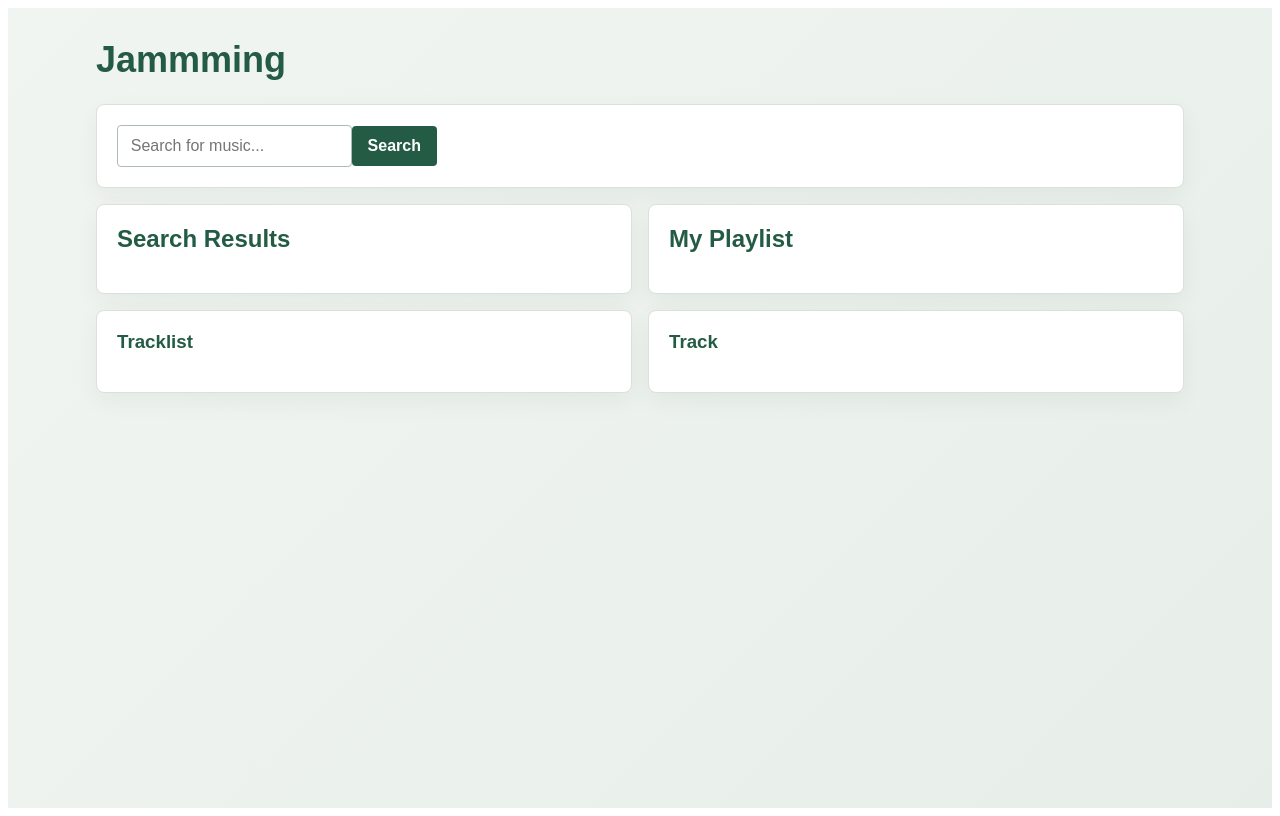
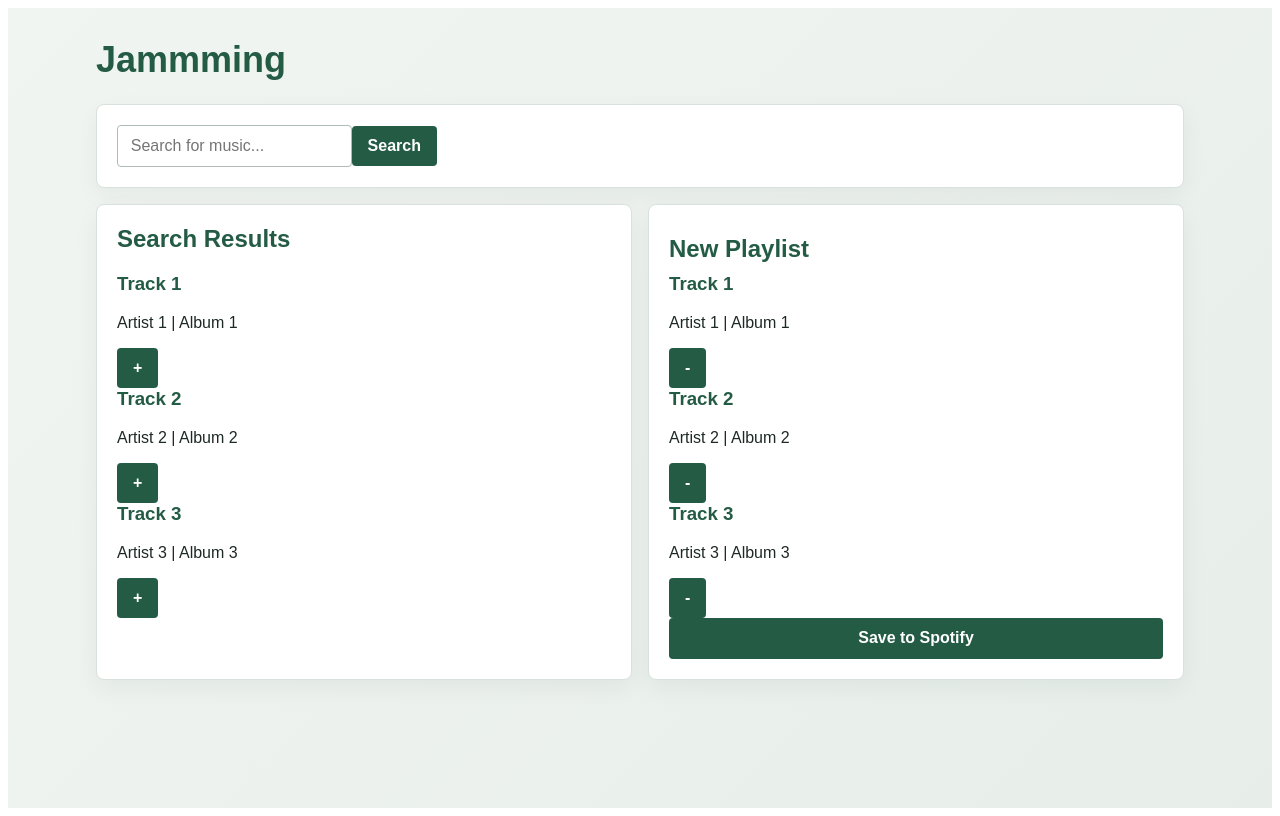
Before and after one commit to JosiahHands/jammming, a React (Vite) app: page / in a window 1280 px wide. Built offline with nearby package versions, Linux system fonts and the light colour scheme.

Commit message:
search results now list

```diff
--- a/src/App/App.tsx
+++ b/src/App/App.tsx
@@ -1,20 +1,40 @@
+import {useState} from 'react';
 import styles from './App.module.css';
 import SearchBar from '../components/SearchBar/SearchBar';
 import SearchResults from '../components/SearchResults/SearchResults';
 import Playlist from '../components/Playlist/Playlist';
-import TrackList from '../components/TrackList/TrackList';
-import Track from '../components/Track/Track';
+
+const tracks = [
+  { name: 'Track 1', artist: 'Artist 1', album: 'Album 1', id: '1' },
+  { name: 'Track 2', artist: 'Artist 2', album: 'Album 2', id: '2' },
+  { name: 'Track 3', artist: 'Artist 3', album: 'Album 3', id: '3' },
+];
+
 function App() {
+  const [searchResults, setSearchResults] = useState(tracks)
+  const [playlistName, setPlaylistName] = useState('New Playlist');
+  const [playListTracks] = useState(tracks);
 
+  function handleSearch(query: string) {
+    const normalizedQuery = query.trim().toLowerCase();
+    setSearchResults(
+      tracks.filter((track) =>
+        `${track.name} ${track.artist} ${track.album}`
+          .toLowerCase()
+          .includes(normalizedQuery),
+      ),
+    );
+  }
+  function handlePlaylistNameChange(name: string) {
+    setPlaylistName(name);
+  }
   return (
     <main className={styles.app}>
       <h1>Jammming</h1>
       <div className={styles.workspace}>
-        <SearchBar />
-        <SearchResults />
-        <Playlist />
-        <TrackList />
-        <Track />
+        <SearchBar onSearch={handleSearch} />
+        <SearchResults searchResults={searchResults} />
+        <Playlist playlistName={playlistName} onPlaylistNameChange={handlePlaylistNameChange} playListTracks={playListTracks}/>
       </div>
     </main>
   )
--- a/src/components/Playlist/Playlist.module.css
+++ b/src/components/Playlist/Playlist.module.css
@@ -0,0 +1,16 @@
+.playlist {
+    display: flex;
+    flex-direction: column;
+}
+.playlist input {
+    margin: 10px 0;
+    padding: 0;
+    border: 0;
+    border-radius: 0;
+    background: transparent;
+    color: #245b45;
+    font-family: inherit;
+    font-size: 1.5rem;
+    font-weight: 700;
+    line-height: normal;
+}
--- a/src/components/Playlist/Playlist.tsx
+++ b/src/components/Playlist/Playlist.tsx
@@ -1,7 +1,11 @@
-function Playlist() {
+import styles from './Playlist.module.css';
+import TrackList from '../TrackList/TrackList';
+function Playlist(props: { playlistName: string; onPlaylistNameChange: (name: string) => void; playListTracks: any[] }) {
   return (
-    <div>
-      <h2>My Playlist</h2>
+    <div className={styles.playlist}>
+      <input value={props.playlistName} onChange={(e) => props.onPlaylistNameChange(e.target.value)} />
+      <TrackList tracks={props.playListTracks} onAddTrack={() => {}} add={false}/>
+      <button>Save to Spotify</button>
     </div>
   );
 };
--- a/src/components/SearchBar/SearchBar.tsx
+++ b/src/components/SearchBar/SearchBar.tsx
@@ -1,10 +1,29 @@
-function SearchBar() {
+import { useState, type SubmitEvent } from 'react';
+
+interface SearchBarProps {
+  onSearch: (query: string) => void;
+}
+
+function SearchBar({ onSearch }: SearchBarProps) {
+  const [query, setQuery] = useState('');
+
+  function handleSubmit(event: SubmitEvent<HTMLFormElement>) {
+    event.preventDefault();
+    onSearch(query);
+  }
+
   return (
-    <div>
-      <input type="text" placeholder="Search for music..." />
-      <button>Search</button>
-    </div>
+    <form onSubmit={handleSubmit}>
+      <input
+        type="search"
+        aria-label="Search for music"
+        placeholder="Search for music..."
+        value={query}
+        onChange={(event) => setQuery(event.target.value)}
+      />
+      <button type="submit">Search</button>
+    </form>
   );
-};
+}
 
 export default SearchBar;
--- a/src/components/SearchResults/SearchResults.tsx
+++ b/src/components/SearchResults/SearchResults.tsx
@@ -1,7 +1,9 @@
-function SearchResults() {
+import TrackList from "../TrackList/TrackList";
+function SearchResults(props: any) {
     return (
         <div>
             <h2>Search Results</h2>
+            <TrackList tracks={props.searchResults} add={true}/>
         </div>
     )
 }
--- a/src/components/Track/Track.tsx
+++ b/src/components/Track/Track.tsx
@@ -1,7 +1,8 @@
-function Track() {
+function Track(props: {id: string, name: string, artist: string, album: string}) {
   return (
     <div>
-      <h3>Track</h3>
+      <h3>{props.name}</h3>
+      <p>{props.artist} | {props.album}</p>
     </div>
   );
 };
--- a/src/components/TrackList/TrackList.tsx
+++ b/src/components/TrackList/TrackList.tsx
@@ -1,7 +1,15 @@
-function TrackList() {
+import Track from "../Track/Track";
+function TrackList(props: any) {
     return (
         <div>
-            <h3>Tracklist</h3>
+            {
+                props.tracks.map((track: any) => (
+                    <div>
+                        <Track key={track.id} id={track.id} name={track.name} artist={track.artist} album={track.album} />
+                        <button onClick={props.handleClick}>{props.add === true ? '+' : '-'}</button>
+                    </div>
+                ))
+            }
         </div>
     );
 };
```
